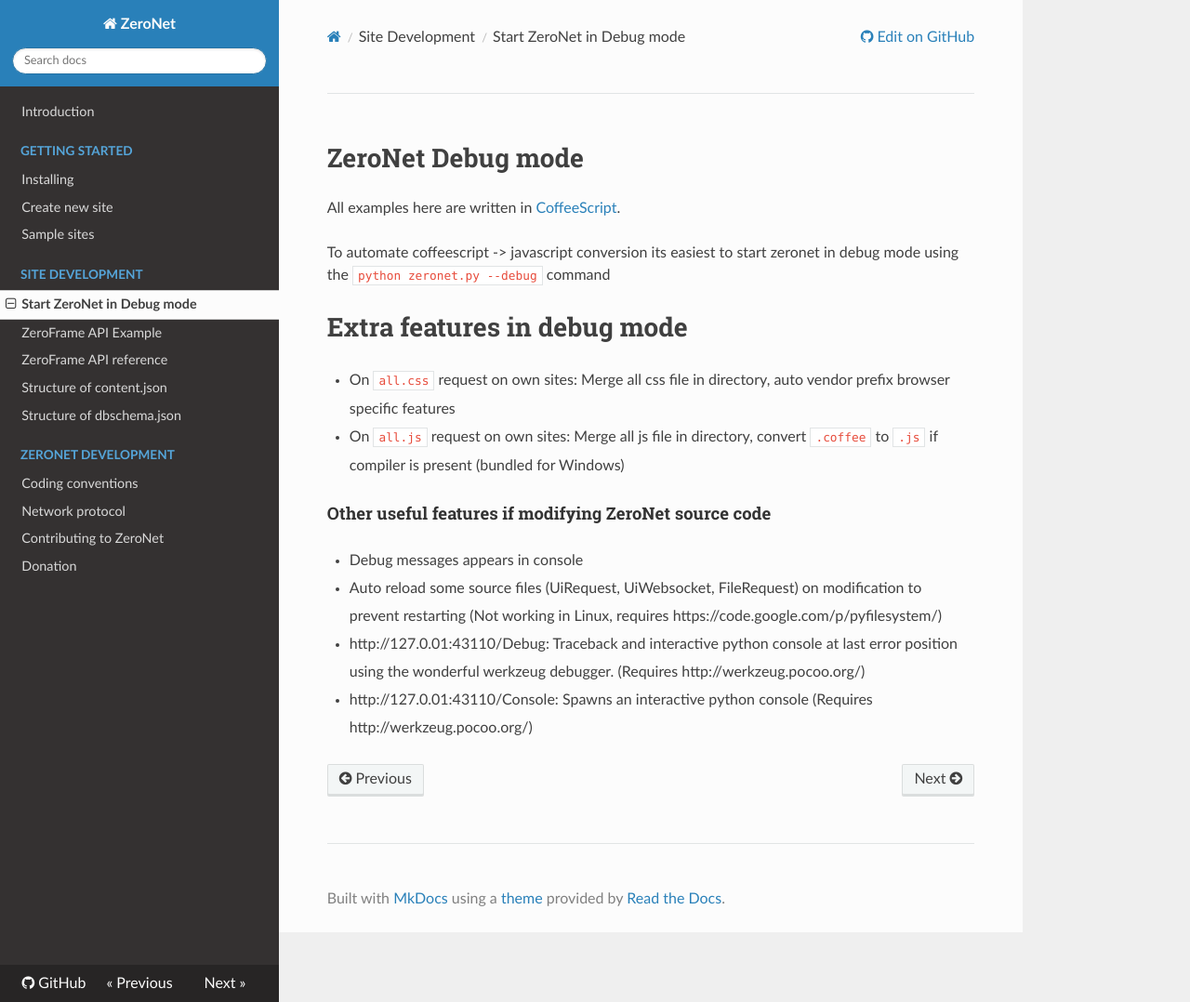
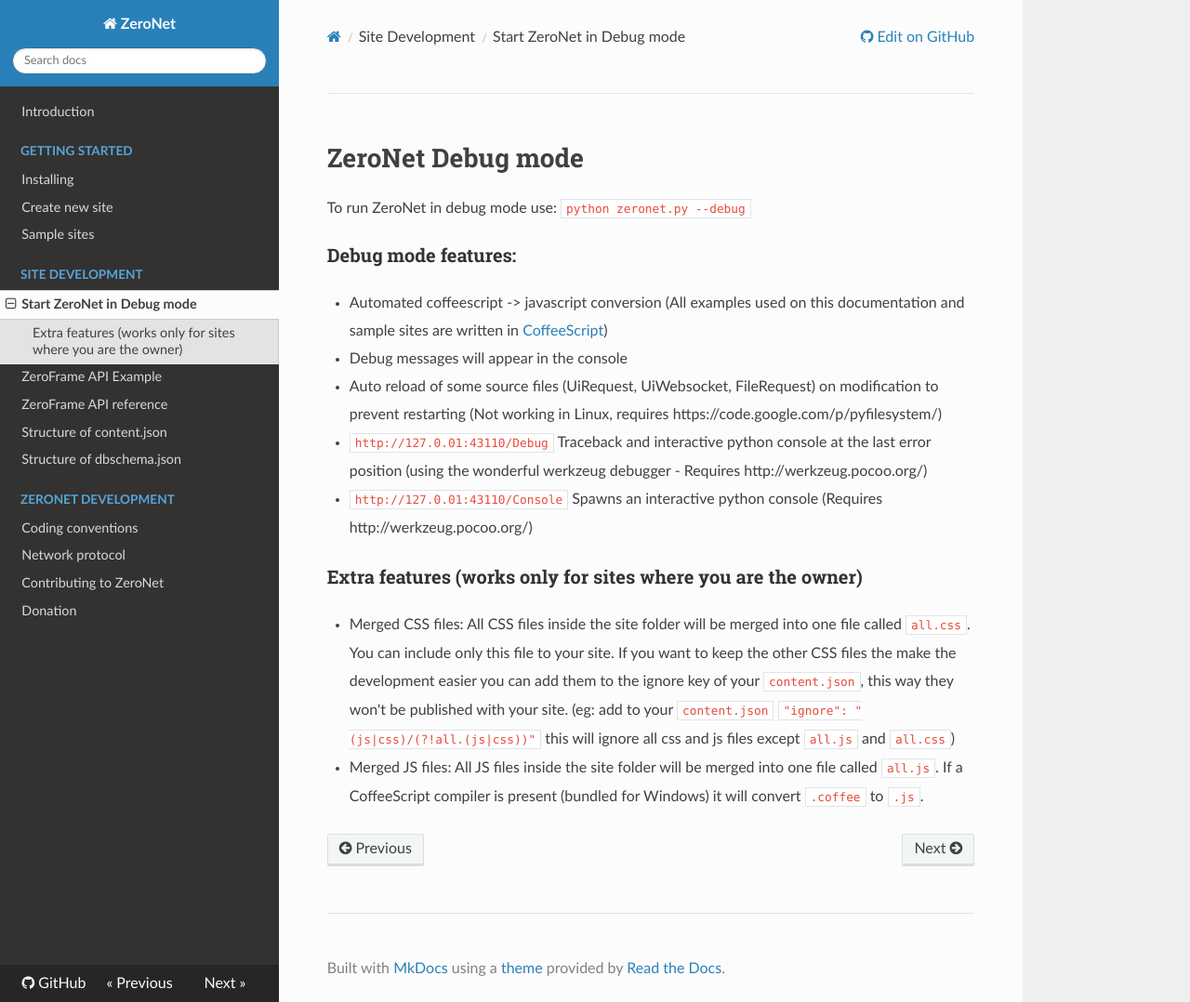
Before and after one commit to HelloZeroNet/Documentation, an MkDocs documentation site: the page built from docs/site_development/debug_mode.md, in a window 1280 px wide and 1078 px high. Shown: the whole window at 93% size. Built offline with MkDocs 1.6.1, drawn with Linux system fonts in a browser that asks for light colours; nearby versions of some CDN libraries; comment, search, counter and statistics services are not loaded; old or Windows-style settings are respelled for this version of MkDocs.

Commit message:
Copy updates

```diff
--- a/docs/site_development/debug_mode.md
+++ b/docs/site_development/debug_mode.md
@@ -1,17 +1,16 @@
 # ZeroNet Debug mode
 
-All examples here are written in [CoffeeScript](http://coffeescript.org/).
+To run ZeroNet in debug mode use: `python zeronet.py --debug`
 
-To automate coffeescript -> javascript conversion its easiest to start zeronet in debug mode using the `python zeronet.py --debug` command
+### Debug mode features:
 
-# Extra features in debug mode
+- Automated coffeescript -> javascript conversion (All examples used on this documentation and sample sites are written in [CoffeeScript](http://coffeescript.org/))
+- Debug messages will appear in the console
+- Auto reload of some source files (UiRequest, UiWebsocket, FileRequest) on modification to prevent restarting (Not working in Linux, requires https://code.google.com/p/pyfilesystem/)
+- `http://127.0.01:43110/Debug` Traceback and interactive python console at the last error position (using the wonderful werkzeug debugger - Requires http://werkzeug.pocoo.org/)
+- `http://127.0.01:43110/Console` Spawns an interactive python console (Requires http://werkzeug.pocoo.org/)
 
- - On `all.css` request on own sites: Merge all css file in directory, auto vendor prefix browser specific features
- - On `all.js` request on own sites: Merge all js file in directory, convert `.coffee` to `.js` if compiler is present (bundled for Windows)
+### Extra features (works only for sites where you are the owner)
 
-#### Other useful features if modifying ZeroNet source code
-
- - Debug messages appears in console
- - Auto reload some source files (UiRequest, UiWebsocket, FileRequest) on modification to prevent restarting (Not working in Linux, requires https://code.google.com/p/pyfilesystem/)
- - http://127.0.01:43110/Debug: Traceback and interactive python console at last error position using the wonderful werkzeug debugger. (Requires http://werkzeug.pocoo.org/)
- - http://127.0.01:43110/Console: Spawns an interactive python console (Requires http://werkzeug.pocoo.org/)
+ - Merged CSS files: All CSS files inside the site folder will be merged into one file called `all.css`. You can include only this file to your site. If you want to keep the other CSS files the make the development easier you can add them to the ignore key of your `content.json`, this way they won't be published with your site. (eg: add to your `content.json` `"ignore": "(js|css)/(?!all.(js|css))"` this will ignore all css and js files except `all.js` and `all.css`)
+ - Merged JS files: All JS files inside the site folder will be merged into one file called `all.js`. If a CoffeeScript compiler is present (bundled for Windows) it will convert `.coffee` to `.js`.
```
